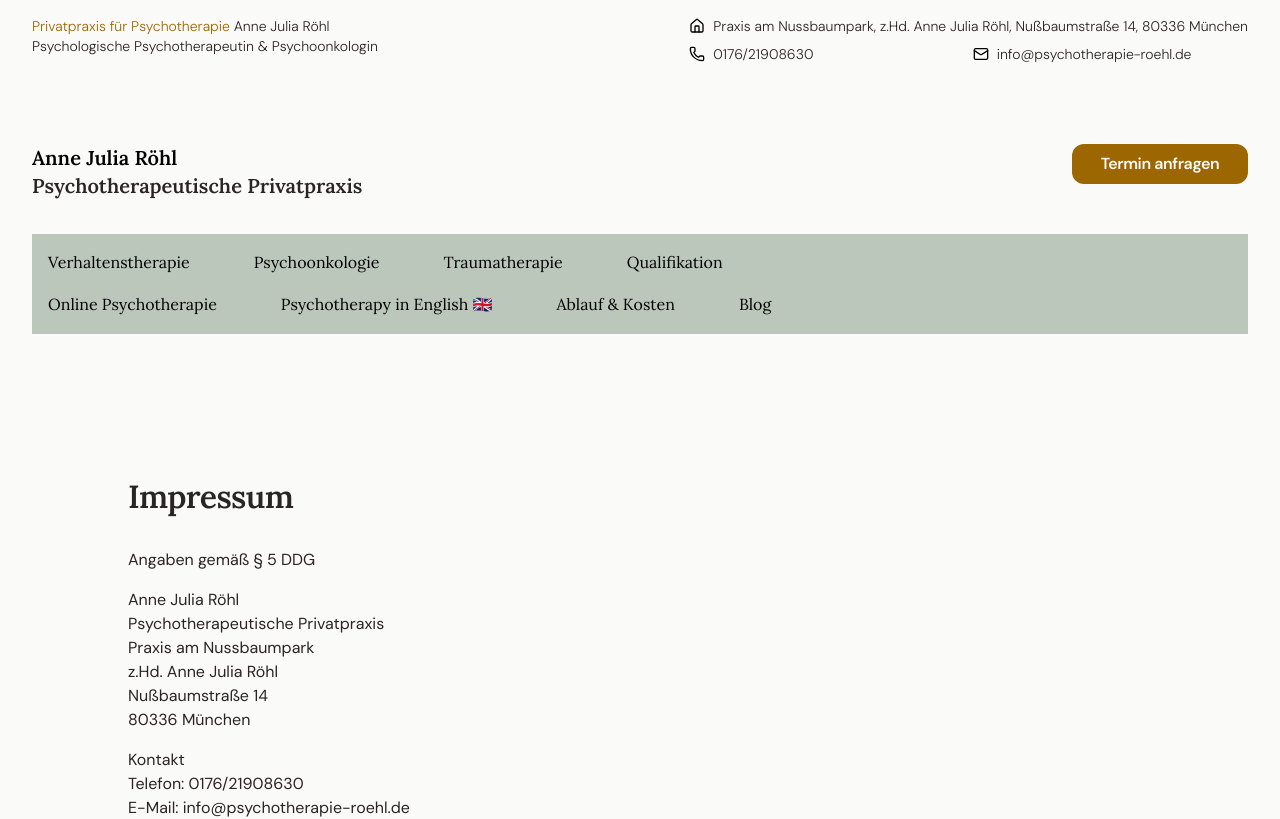
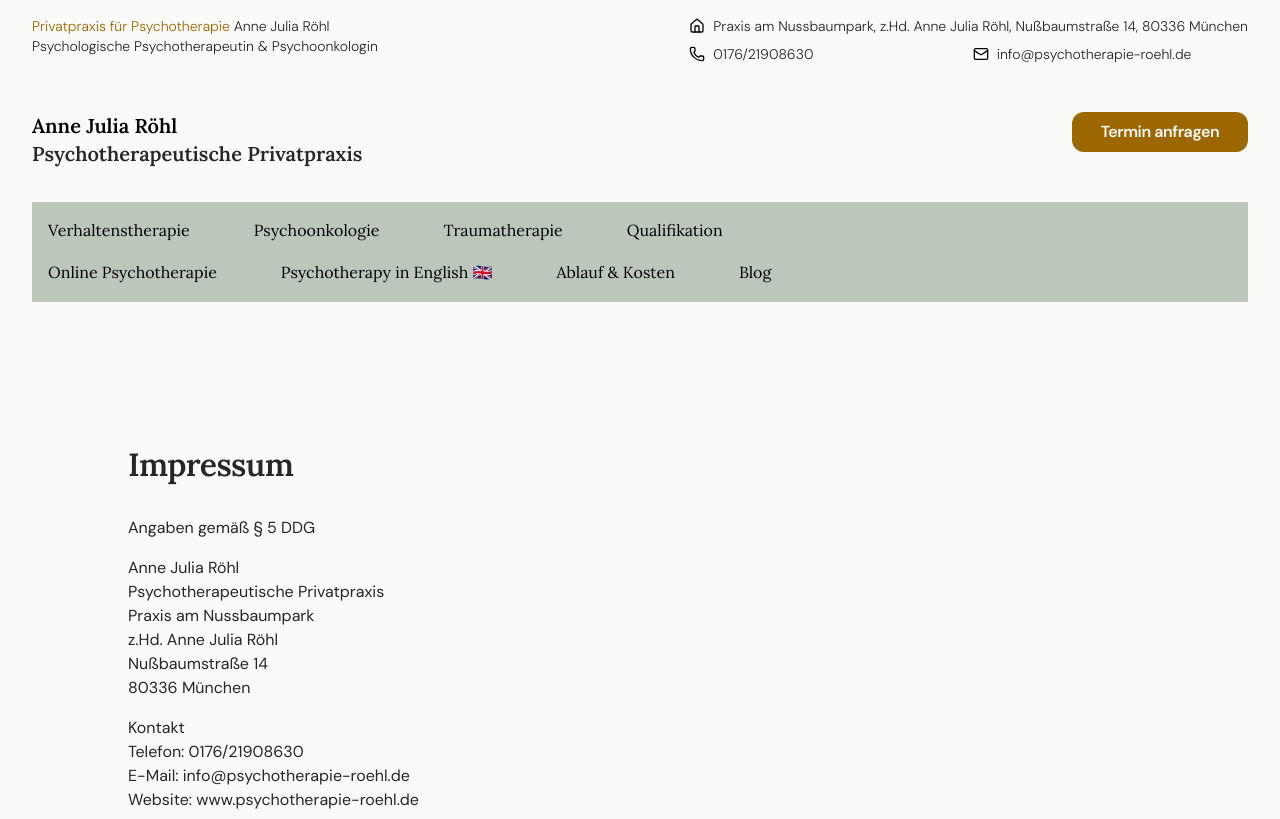
Before and after one commit to dscmari/psychotherapie-r, a Next.js app: page /impressum in a window 1280 px wide. Shown: the top 819 px of the page. Built offline with nearby package versions, Linux system fonts and the light colour scheme.

Commit message:
adjust navbar margin

```diff
--- a/app/components/navbar/desktop/DesktopNavbar.tsx
+++ b/app/components/navbar/desktop/DesktopNavbar.tsx
@@ -39,7 +39,7 @@ export default function DesktopNavbar({ className }: Props) {
           </div>
         </div>
       </div>
-      <div className="flex items-start justify-between gap-16 mt-16 dark:text-stone">
+      <div className="flex items-start justify-between gap-16 mt-8 2xl:mt-16 dark:text-stone">
         <Link
           className={`font-semibold !font-lora text-xl 2xl:self-center nav-link ${pathname === "/" ? "active" : ""}`}
           href={"/"}
```
